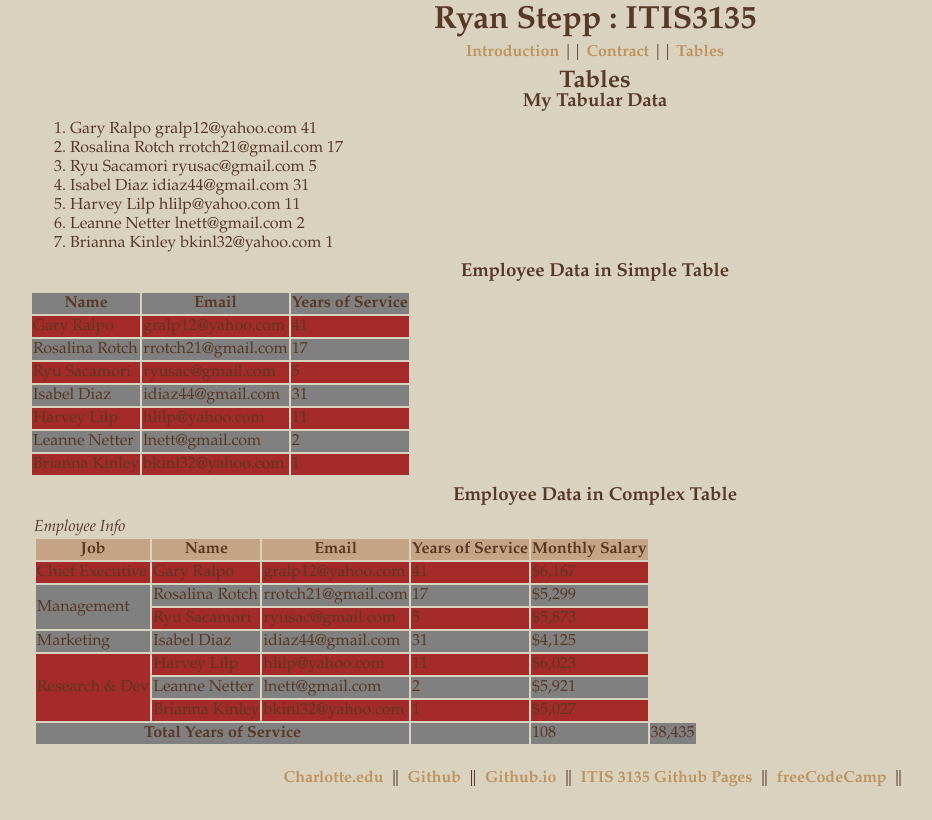
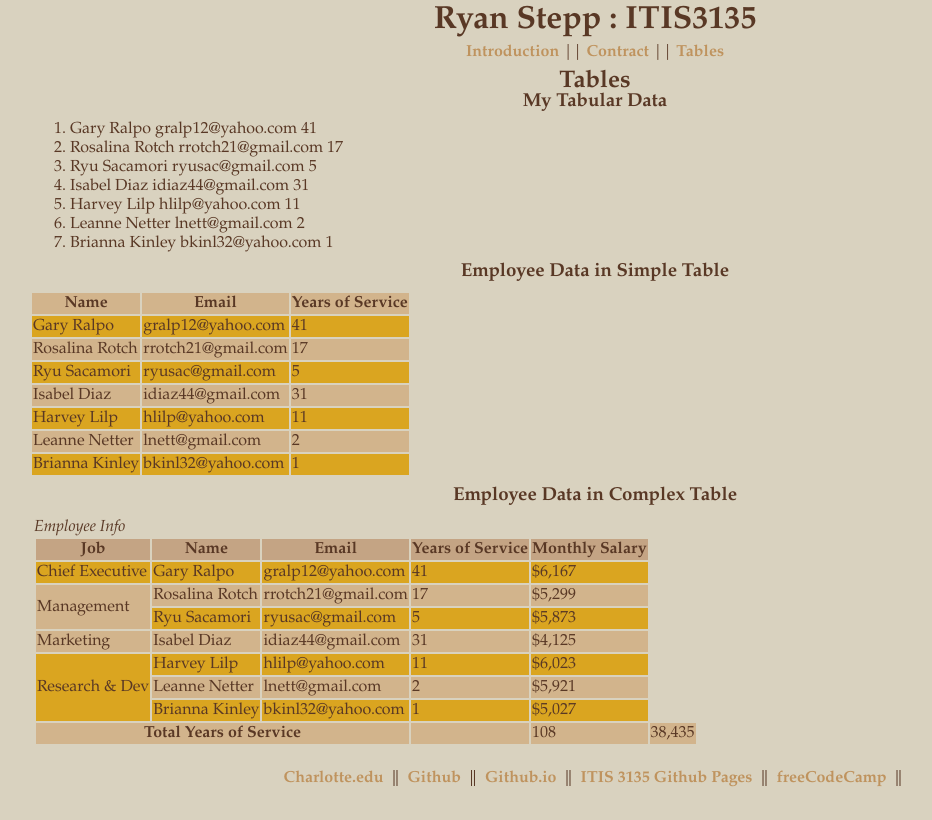
Before and after one commit to rstepp1/rstepp1.github.io, a plain HTML site: page itis3135/tables.html in a window 1280 px wide. Shown: the top 820 px of the page, without its empty margins (45-977 px from the left). Drawn offline with Linux system fonts and the light colour scheme.

Commit message:
Update default.css

```diff
--- a/itis3135/styles/default.css
+++ b/itis3135/styles/default.css
@@ -52,10 +52,10 @@ nav
 }
 
 table tr:nth-child(even) {
-background-color: brown;
+background-color: #DAA520;
 }
 
 table tr:nth-child(odd) {
-background-color: grey;
+background-color: #D2B48C;
 
 }
```
